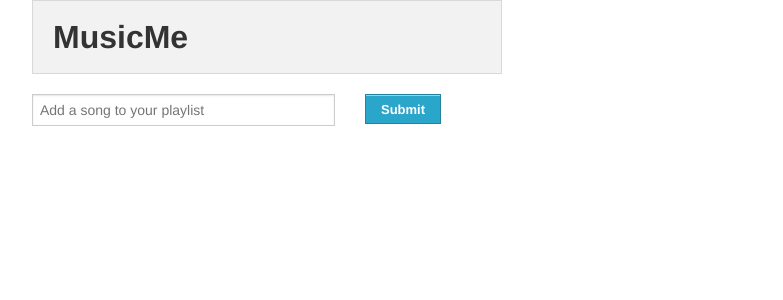
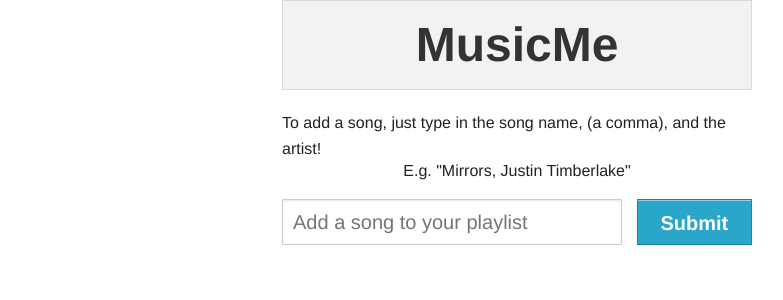
Before and after one commit to vfang/MusicMe, a Django app: page / in a window 1280 px wide. Shown: the top 300 px of the page, without its empty margins (123-906 px from the left). Run offline with Django 3.2, Linux system fonts and the light colour scheme; parts of the project's set-up code (start-up, migrations or seed data) failed here and were passed over; some libraries are stand-ins or nearby versions.

Commit message:
Styled to be obvious about adding songs

```diff
--- a/playlist/templates/playlist/index.html
+++ b/playlist/templates/playlist/index.html
@@ -65,17 +65,18 @@
  <!-- Header and Nav -->
 
   <div class="row">
-    <div class="large-6 columns end">
+    <div class="large-6 large-offset-3 columns end">
       <div class="panel">
-        <h1>MusicMe</h1>
+        <h1 style="text-align: center; font-size: 3em;">MusicMe</h1>
       </div>
     </div>
   </div>
+  <!-- End Header and Nav -->
+  <div class="row">
 
-  <!-- End Header and Nav -->
-
-
-  <div class="row">
+  <div class="large-6 large-offset-3 columns end">
+      <p style="margin-bottom: 2px;">To add a song, just type in the song name, (a comma), and the artist!<div style="text-align: center;"> E.g. "Mirrors, Justin Timberlake"</div></p>
+  </div>
 
  <!-- Nav Sidebar -->
     <!-- This is source ordered to be pulled to the left on larger screens -->
@@ -109,23 +110,22 @@
 
    <!-- Main Feed -->
     <!-- This has been source ordered to come first in the markup (and on small devices) but to be to the right of the nav on larger screens -->
-    <div id="playlistarea" class="large-6 columns end">
+    <div id="playlistarea" class="large-6 large-offset-3 columns end">
       <div id="playlist_video_area"></div>
       <div class="row">
-        <div class="large-8 columns">
+        <div class="large-8 columns" style="width: 74%;">
           <!--  <form action="/add/?playlist={{pid}}" method="post"> -->
            <form action="" method="post" id="addSong">
             {% csrf_token %}
-          <input type="text" placeholder="Add a song to your playlist" id="songsearch" name="songsearch"/>
+          <input type="text" placeholder="Add a song to your playlist" id="songsearch"  style="font-size: 1.25em;" name="songsearch"/>
           <input type="hidden" id="pid" name="pid" />
         </div>
-        <div class="large-4 columns">
+
           <!-- <a href="#" class="button small" css="float: left;">Submit</a> -->
 
-           <input type="submit" value="Submit" class="button small"/>
+           <input type="submit" value="Submit" class="button small" style="font-size: 1.25em;"/>
          </form>
           <div class="message"></div>
-        </div>
       </div>
       <div id="playlist">
 
```
